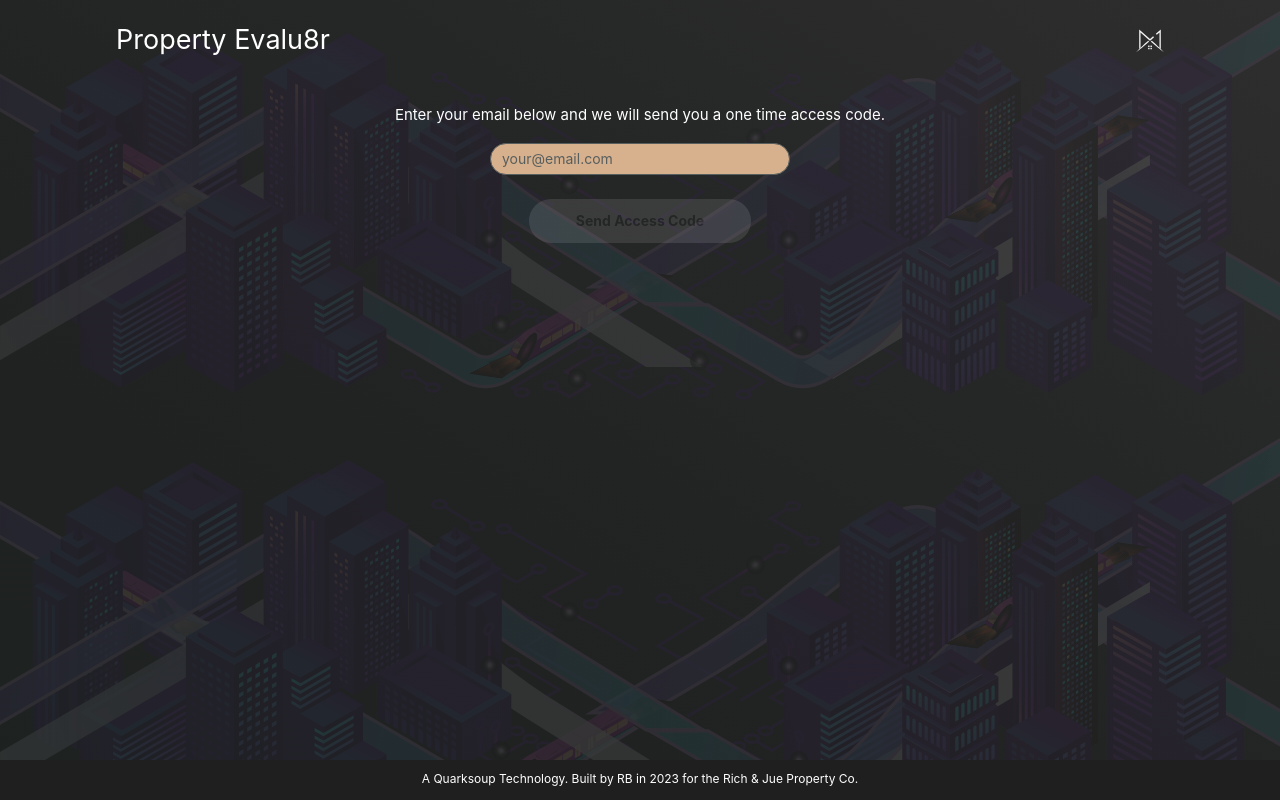
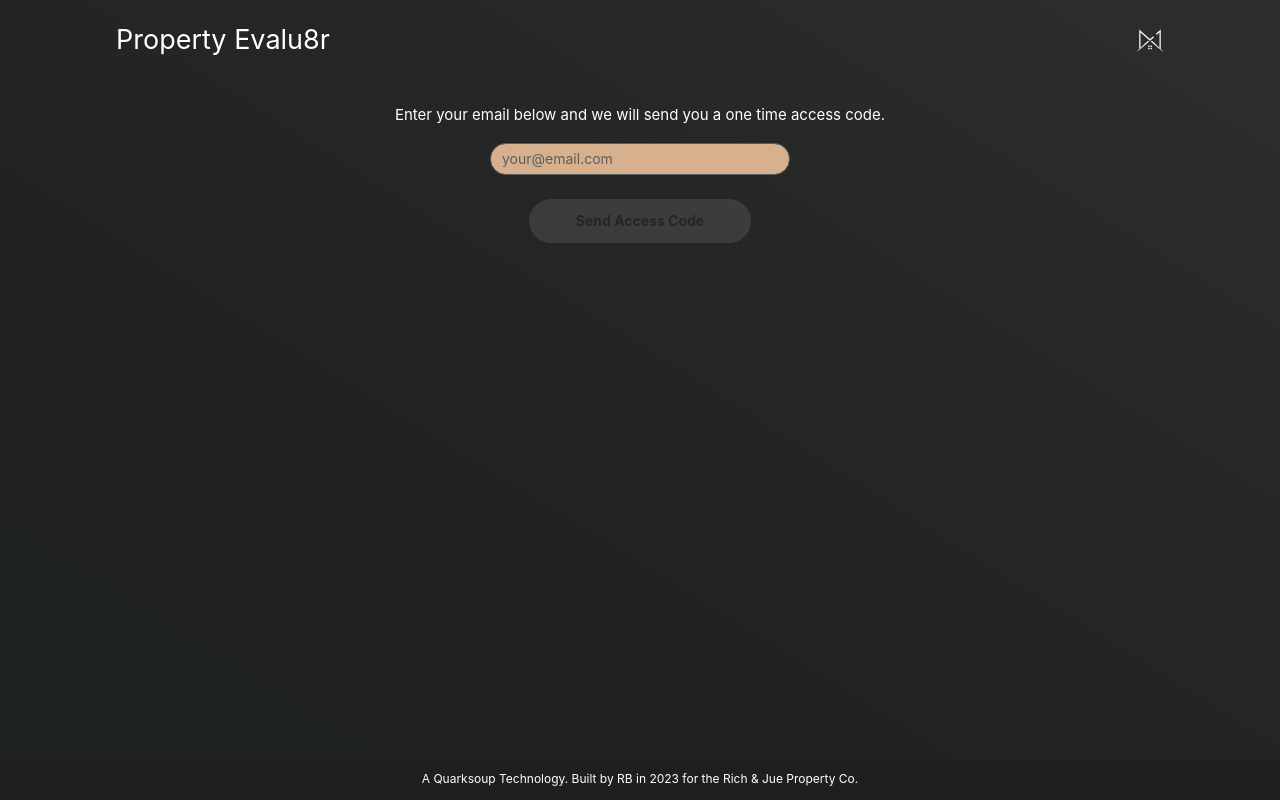
Before and after one commit to ObserverMoment/property_evalu8r, a React (Create React App) app: page / in a window 1280 px wide. Built offline with nearby package versions, Linux system fonts and the light colour scheme; no server answers.

Commit message:
local build succeed, Vercel build fail?

```diff
--- a/src/App.tsx
+++ b/src/App.tsx
@@ -34,7 +34,7 @@ function App() {
   return (
     <PageLayout>
       {contextHolder}
-      <PageContent style={{ backgroundImage: `url(${cityArtSvg})` }}>
+      <PageContent>
         {!session ? (
           <Auth messageApi={messageApi} />
         ) : (
```
Also changed, not shown: src/components/styled/layout.tsx (+0 -15 lines).
